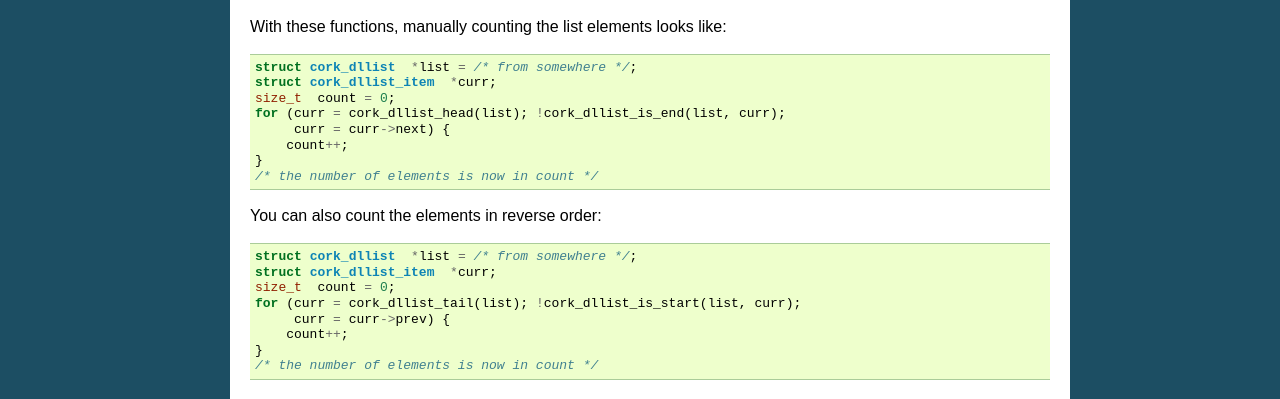
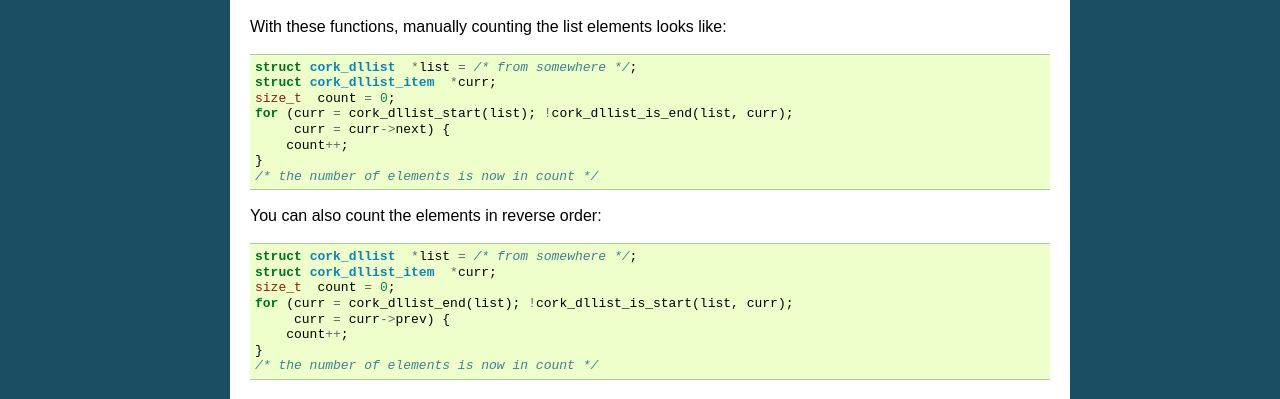
Before and after one commit to dcreager/libcork, a Sphinx documentation site: the page built from docs/dllist.rst, in a window 1280 px wide and 900 px high, scrolled down 2153 px. Shown: the part 412-811 px from the top of the window. Built offline with Sphinx 7.4.7, drawn with Linux system fonts in a browser that asks for light colours.

Commit message:
Fixing list iteration documentation
The example should use cork_dllist_{start,end} instead of
cork_dllist_{head,tail}.  (The latter returns a NULL if the list is
empty, which breaks the for loop.)

```diff
--- a/docs/dllist.rst
+++ b/docs/dllist.rst
@@ -180,7 +180,7 @@ With these functions, manually counting the list elements looks like::
   struct cork_dllist  *list = /* from somewhere */;
   struct cork_dllist_item  *curr;
   size_t  count = 0;
-  for (curr = cork_dllist_head(list); !cork_dllist_is_end(list, curr);
+  for (curr = cork_dllist_start(list); !cork_dllist_is_end(list, curr);
        curr = curr->next) {
       count++;
   }
@@ -191,7 +191,7 @@ You can also count the elements in reverse order::
   struct cork_dllist  *list = /* from somewhere */;
   struct cork_dllist_item  *curr;
   size_t  count = 0;
-  for (curr = cork_dllist_tail(list); !cork_dllist_is_start(list, curr);
+  for (curr = cork_dllist_end(list); !cork_dllist_is_start(list, curr);
        curr = curr->prev) {
       count++;
   }
```
